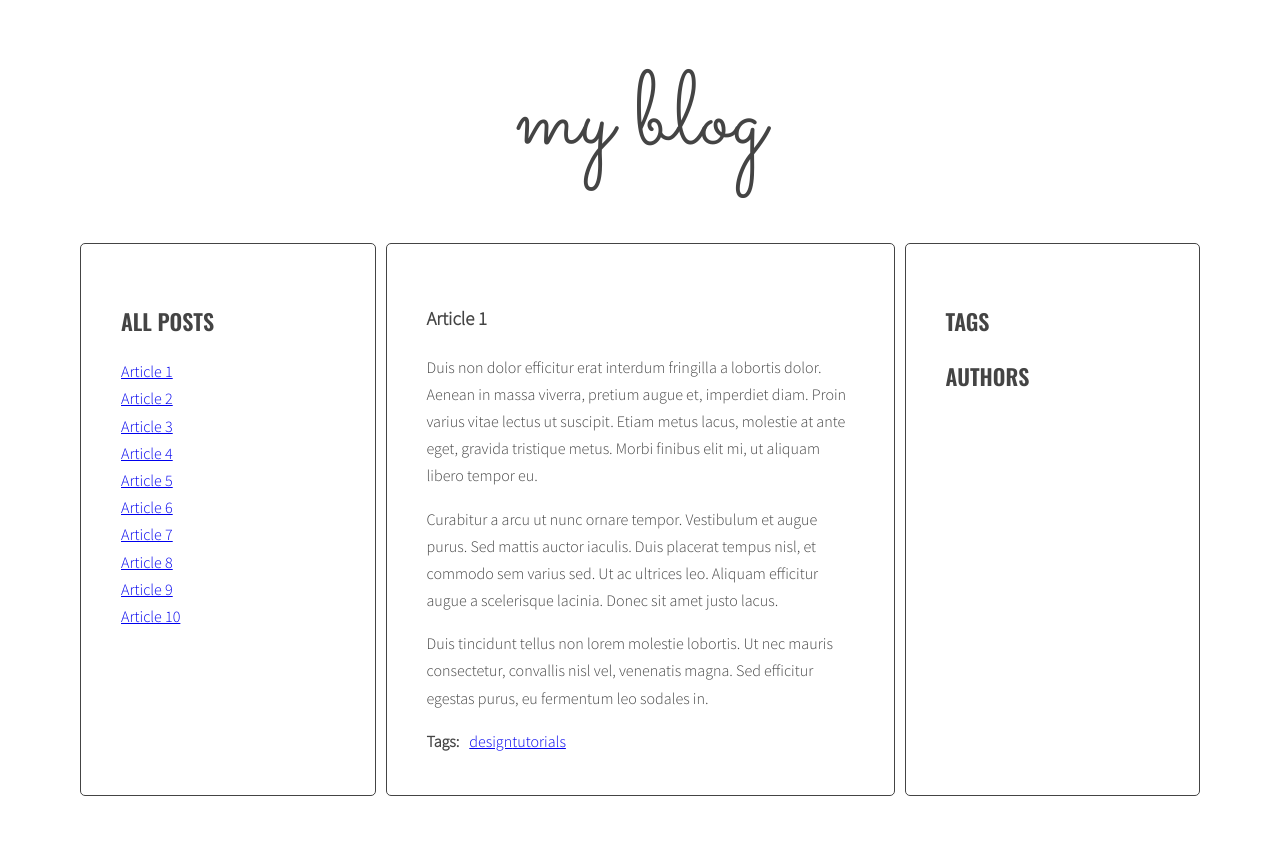
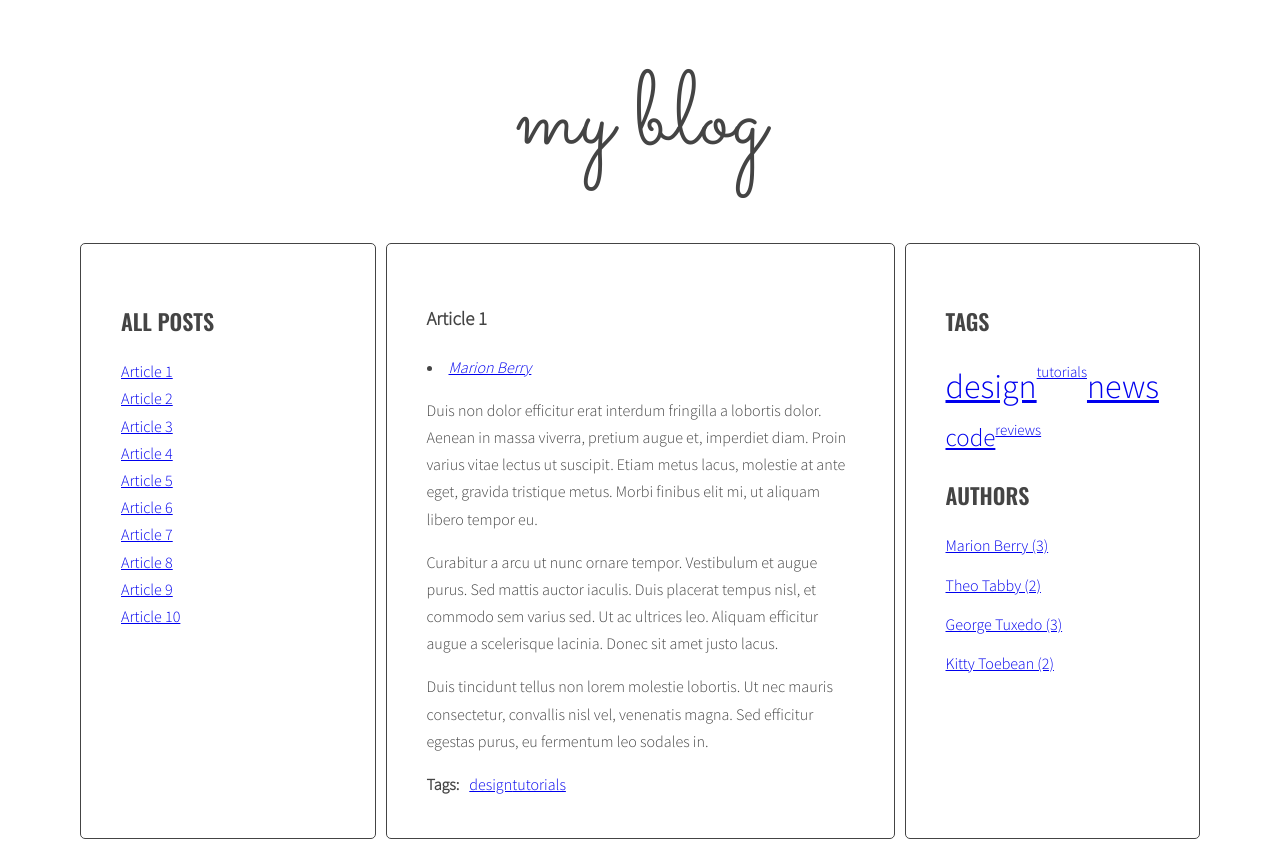
Before and after one commit to AnnaLichacz/javascript-blog, a website: page index.html in a window 1280 px wide. Before the commit the page ends 804 px from the top, so only its background shows below. Drawn offline with nearby package versions, Linux system fonts and the light colour scheme.

Commit message:
fix taglinkHTML

```diff
--- a/index.html
+++ b/index.html
@@ -14,7 +14,7 @@
           <ul class="list titles"></ul>
         </aside>
         <section class="posts">
-          <article class="post active" id="article-1" data-tags="design tutorials" data-author="by Marion Berry">
+          <article class="post active" id="article-1" data-tags="design tutorials" data-author="Marion Berry">
             <h3 class="post-title">Article 1</h3>
             <p class="post-author"></p>
             <div class="post-content">
@@ -30,7 +30,7 @@
               </ul>
             </div>
           </article>
-          <article class="post" id="article-2" data-tags="news code" data-author="by Theo Tabby">
+          <article class="post" id="article-2" data-tags="news code" data-author="Theo Tabby">
             <h3 class="post-title">Article 2</h3>
             <p class="post-author"></p>
             <div class="post-content">
@@ -46,7 +46,7 @@
              </ul>
             </div>
           </article>
-          <article class="post" id="article-3" data-tags="news reviews design" data-author="by George Tuxedo">
+          <article class="post" id="article-3" data-tags="news reviews design" data-author="George Tuxedo">
             <h3 class="post-title">Article 3</h3>
             <p class="post-author"></p>
             <div class="post-content">
@@ -61,7 +61,7 @@
               </ul>
             </div>
           </article>
-          <article class="post" id="article-4" data-tags="tutorials code design" data-author="by Kitty Toebean">
+          <article class="post" id="article-4" data-tags="tutorials code design" data-author="Kitty Toebean">
             <h3 class="post-title">Article 4</h3>
             <p class="post-author"></p>
             <div class="post-content">
@@ -77,7 +77,7 @@
               </ul>
             </div>
           </article>
-          <article class="post" id="article-5" data-tags="design reviews" data-author="by Marion Berry">
+          <article class="post" id="article-5" data-tags="design reviews" data-author="Marion Berry">
             <h3 class="post-title">Article 5</h3>
             <p class="post-author"></p>
             <div class="post-content">
@@ -93,7 +93,7 @@
               </ul>
             </div>
           </article>
-          <article class="post" id="article-6" data-tags="reviews code" data-author="by George Tuxedo">
+          <article class="post" id="article-6" data-tags="reviews code" data-author="George Tuxedo">
             <h3 class="post-title">Article 6</h3>
             <p class="post-author"></p>
             <div class="post-content">
@@ -109,7 +109,7 @@
               </ul>
             </div>
           </article>
-          <article class="post" id="article-7" data-tags="code news" data-author="by Kitty Toebean">
+          <article class="post" id="article-7" data-tags="code news" data-author="Kitty Toebean">
             <h3 class="post-title">Article 7</h3>
             <p class="post-author"></p>
             <div class="post-content">
@@ -125,7 +125,7 @@
               </ul>
             </div>
           </article>
-          <article class="post" id="article-8" data-tags="news design tutorials" data-author="by Theo Tabby">
+          <article class="post" id="article-8" data-tags="news design tutorials" data-author="Theo Tabby">
             <h3 class="post-title">Article 8</h3>
             <p class="post-author"></p>
             <div class="post-content">
@@ -141,7 +141,7 @@
               </ul>
             </div>
           </article>
-          <article class="post" id="article-9" data-tags="news tutorials" data-author="by Marion Berry">
+          <article class="post" id="article-9" data-tags="news tutorials" data-author="Marion Berry">
             <h3 class="post-title">Article 9</h3>
             <p class="post-author"></p>
             <div class="post-content">
@@ -157,7 +157,7 @@
               </ul>
             </div>
           </article>
-          <article class="post" id="article-10" data-tags="code design news reviews" data-author=" by George Tuxedo">
+          <article class="post" id="article-10" data-tags="code design news reviews" data-author="George Tuxedo">
             <h3 class="post-title">Article 10</h3>
             <p class="post-author"></p>
             <div class="post-content">
--- a/js/script.js
+++ b/js/script.js
@@ -47,10 +47,10 @@ const optArticleSelector = '.post',
   optTitleListSelector = '.titles',
   optArticleTagsSelector = '.post-tags .list',
   optArticleAuthorSelector = '.post .post-author',
-  optTagsListSelector = '.tags .list',
+  optTagsListSelector = '.tags.list',
   optCloudClassCount = 5,
   optCloudClassPrefix = 'tag-size-',
-  optAuthorsListSelector = '.authors .list';
+  optAuthorsListSelector = '.authors.list';
 
 function generateTitleLinks(customSelector = ''){
 
@@ -196,7 +196,7 @@ function generateTags(){
 
     /* [NEW] generate code of a link and add it to allTAGSHTML */
 
-    const tagLinkHTML = '<li><a href="#tag-' + tag + calculateTagClass(allTags[tag], tagsParams) + '">' + tag + '</a></li>';
+    const tagLinkHTML = '<li><a href="#tag-' + tag + ' " class=" ' + calculateTagClass(allTags[tag], tagsParams) + '">' + tag + '</a></li>';
 
     allTagsHTML += tagLinkHTML;
     console.log('tagLinkHTML:', tagLinkHTML);
@@ -344,9 +344,8 @@ function generateAuthors(){
 
   for (let author in allAuthors){
 
+    const authorsLinkHTML =  '<li><a href="#author' + author + '">' + author + " (" + allAuthors[author] + ")" + "</a></li>";
     allAuthorsHTML += authorsLinkHTML;
-
-    const authorsLinkHTML = '<li><a href="#author-' + author + (allAuthors[author]) + ' ">' + author + '</a></li>';
   }
 
   authorsList.innerHTML = allAuthorsHTML;
--- a/sass/style.scss
+++ b/sass/style.scss
@@ -129,19 +129,27 @@ body {
 }
 
 .tag-size-1{
-  font-size: 15px;
-  text-decoration: none;
+  font-size: 15px;;
 }
 
 .tag-size-2{
   font-size:17px;
 }
+
 .tag-size-3{
   font-size:25px;
 }
+
 .tag-size-4{
   font-size:28px;
 }
+
 .tag-size-5{
   font-size:34px;
 }
+
+.list.tags {
+  display: flex;
+  flex: auto;
+  flex-wrap: wrap;
+}
```
Also changed, not shown: css/style.css, 1 other file.
